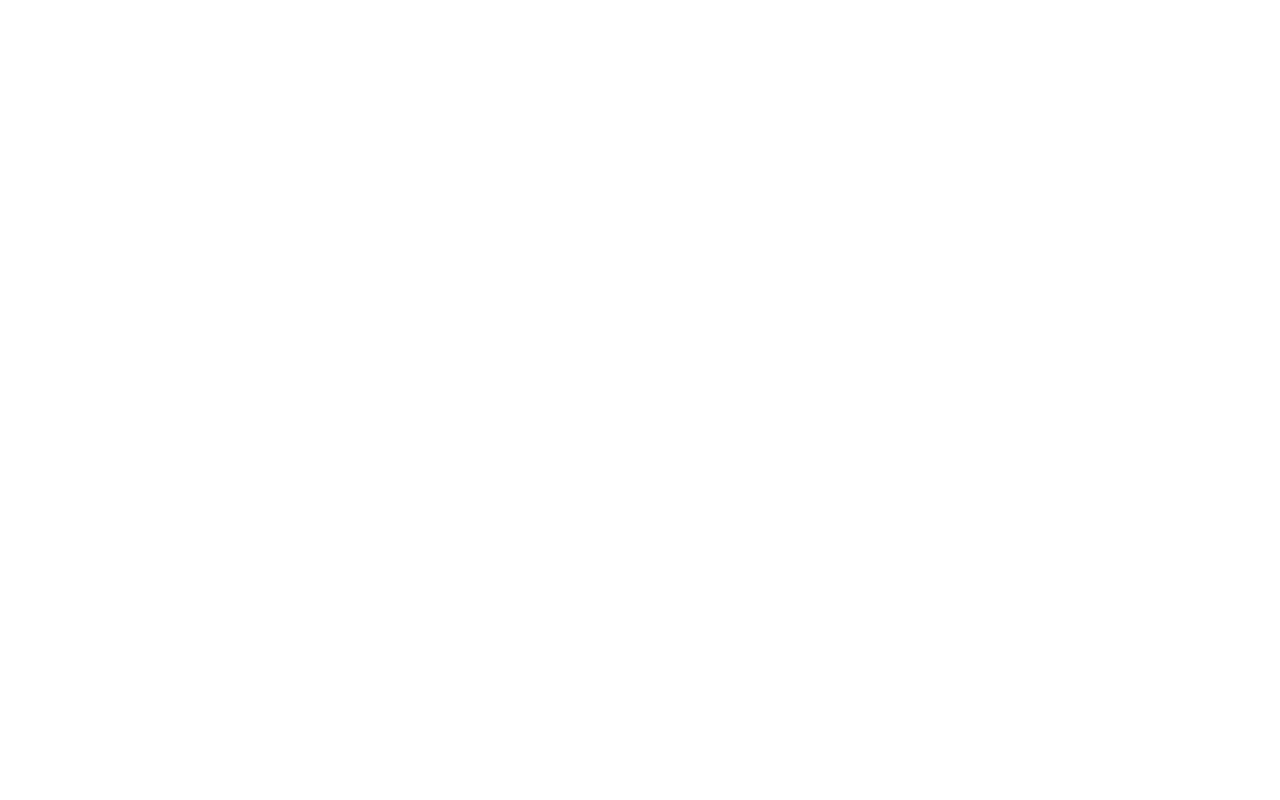
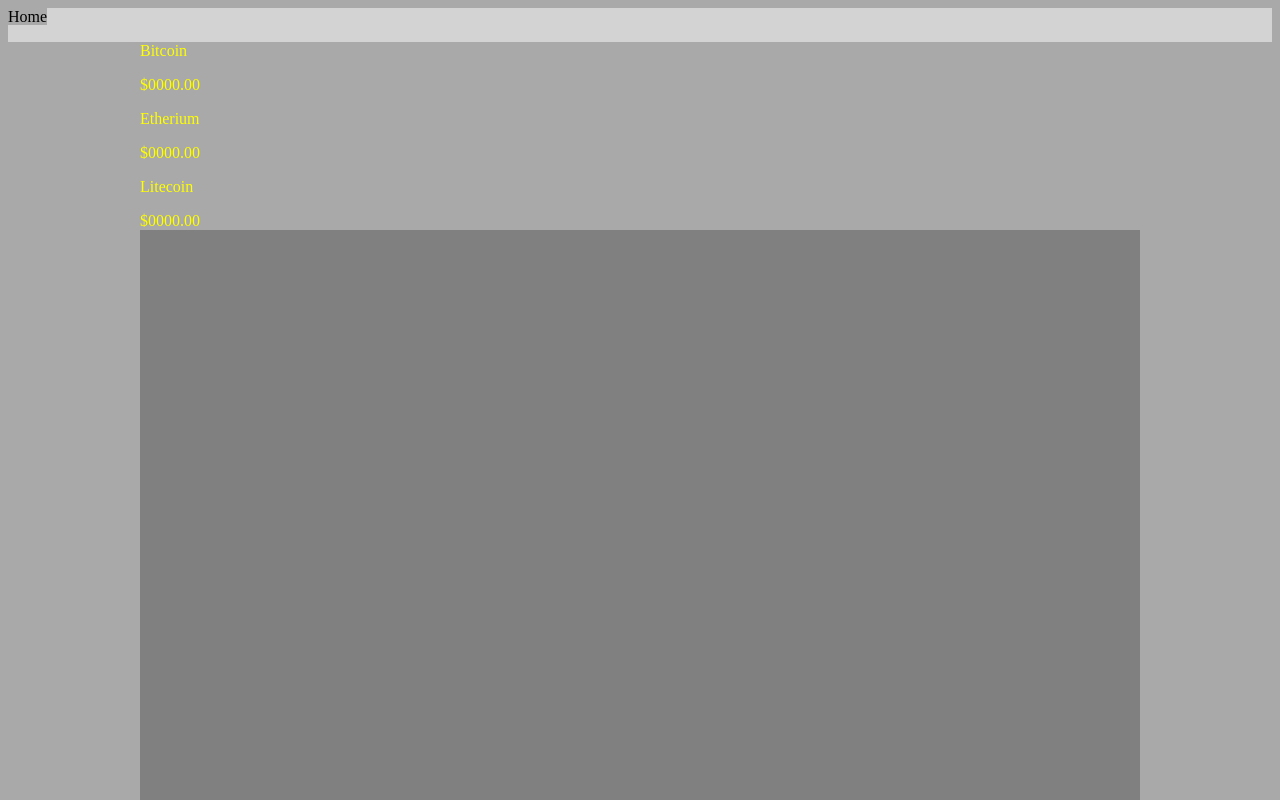
Before and after one commit to MegahurtZ-Systems/bitrex-bot, a plain HTML site: page index.html in a window 1280 px wide. Shown: the top 800 px of the page. Drawn offline with Linux system fonts and the light colour scheme.

Commit message:
updated index and css template

```diff
--- a/index.html
+++ b/index.html
@@ -6,6 +6,23 @@
     <link rel="stylesheet" href="main.css"/>
   </head>
   <body>
+    <div class='nav'>
+      <ui>Home</ui>
+    <div>
+    <div class='main'>
+
+      <div class='price'>
+        <div id='usdt-btc'><div>
+          <p>Bitcoin</p> <p>$0000.00</p>
+
+        <div id='usdt-eth'><div>
+          <p>Etherium</p>
+          <p>$0000.00</p>
+        <div id='usdt-ltc'><div>
+          <p>Litecoin</p>
+          <p>$0000.00</p>
+      <div>
+    </div>
     <script type="text/JavaScript" src="app.js"></script>
   </body>
 </html>
--- a/main.css
+++ b/main.css
@@ -0,0 +1,18 @@
+*{
+  /*border: 1px dashed black;*/
+  background-color: darkgrey;
+}
+
+.nav{
+  width: 100%;
+  height: 50px;
+  background-color: lightgrey;
+}
+
+.main{
+  margin: auto;
+  width: 1000px;
+  height: 1000px;
+  background-color: grey;
+  color: yellow;
+}
```
